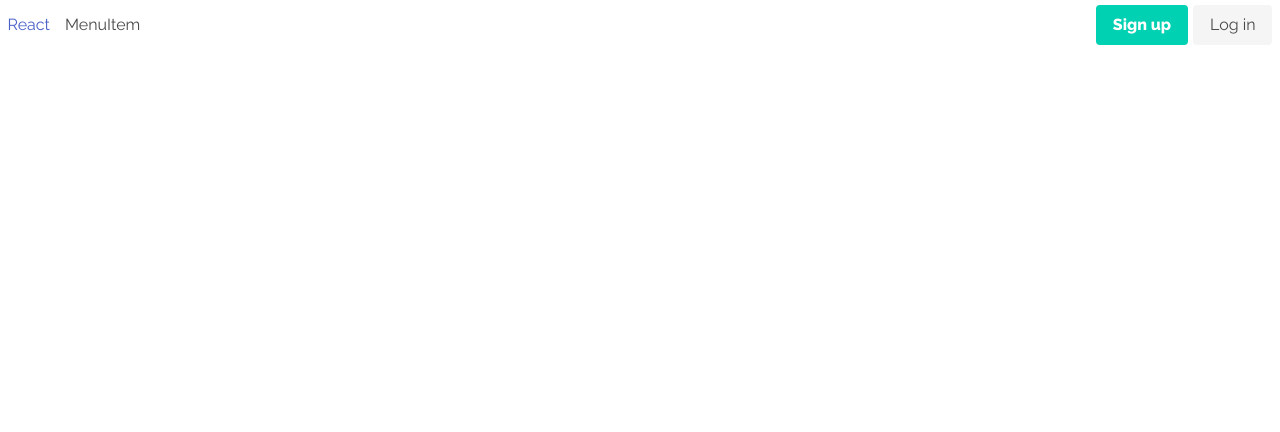
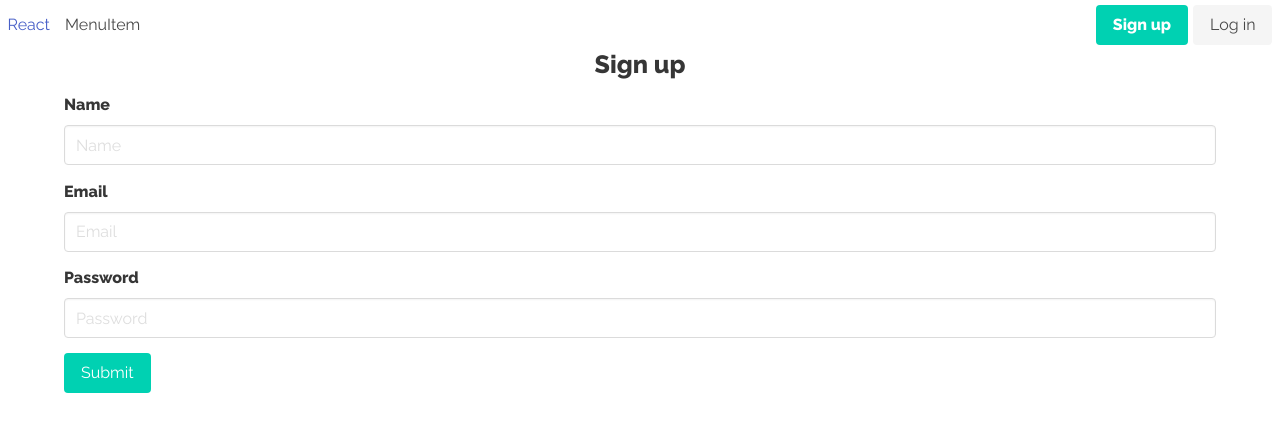
Before and after one commit to anku255/placement-portal-client, a React (Create React App) app: page /register in a window 1280 px wide. Shown: the top 432 px of the page. Built offline with nearby package versions, Linux system fonts and the light colour scheme.

Commit message:
Add Login and Register components

```diff
--- a/src/App.js
+++ b/src/App.js
@@ -1,20 +1,16 @@
 import React, { Component } from "react";
 import { Provider } from "react-redux";
-import { BrowserRouter, Route } from "react-router-dom";
 
 import store from "./store/store";
 import Header from "./components/Header";
-
-const HelloWorld = () => <div>Hello, World!</div>;
+import Routes from "./components/Routes";
 
 class App extends Component {
   render() {
     return (
       <Provider store={store}>
         <Header />
-        <BrowserRouter>
-          <Route path="/" exact component={HelloWorld} />
-        </BrowserRouter>
+        <Routes />
       </Provider>
     );
   }
--- a/src/components/Header.js
+++ b/src/components/Header.js
@@ -32,10 +32,12 @@ class Header extends Component {
           <div className="navbar-end">
             <div className="navbar-item">
               <div className="buttons">
-                <a className="button is-primary">
+                <a href="/register" className="button is-primary">
                   <strong>Sign up</strong>
                 </a>
-                <a className="button is-light">Log in</a>
+                <a href="/login" className="button is-light">
+                  Log in
+                </a>
               </div>
             </div>
           </div>
--- /dev/null
+++ b/src/components/Login.js
@@ -0,0 +1,42 @@
+import React, { Component } from "react";
+
+import Input from "../components/common/form/Input";
+
+class Login extends Component {
+  state = { email: "", password: "" };
+
+  handleInputChange = e => {
+    this.setState({ [e.target.name]: e.target.value });
+  };
+
+  handleSumbit = e => {
+    e.preventDefault();
+  };
+
+  render() {
+    return (
+      <div className="container login">
+        <div className="title is-size-2 has-text-centered">Login</div>
+        <Input
+          label="Email"
+          type="email"
+          placeholder="Email"
+          name="email"
+          onChange={this.handleInputChange}
+        />
+        <Input
+          label="Password"
+          type="password"
+          placeholder="Password"
+          name="password"
+          onChange={this.handleInputChange}
+        />
+        <button className="button is-primary" onClick={this.handleSumbit}>
+          Submit
+        </button>
+      </div>
+    );
+  }
+}
+
+export default Login;
--- /dev/null
+++ b/src/components/Register.js
@@ -0,0 +1,49 @@
+import React, { Component } from "react";
+
+import Input from "../components/common/form/Input";
+
+class Register extends Component {
+  state = { email: "", name: "", password: "" };
+
+  handleInputChange = e => {
+    this.setState({ [e.target.name]: e.target.value });
+  };
+
+  handleSumbit = e => {
+    e.preventDefault();
+  };
+
+  render() {
+    return (
+      <div className="container register">
+        <div className="title is-size-2 has-text-centered">Sign up</div>
+        <Input
+          label="Name"
+          type="name"
+          placeholder="Name"
+          name="name"
+          onChange={this.handleInputChange}
+        />
+        <Input
+          label="Email"
+          type="email"
+          placeholder="Email"
+          name="email"
+          onChange={this.handleInputChange}
+        />
+        <Input
+          label="Password"
+          type="password"
+          placeholder="Password"
+          name="password"
+          onChange={this.handleInputChange}
+        />
+        <button className="button is-primary" onClick={this.handleSumbit}>
+          Submit
+        </button>
+      </div>
+    );
+  }
+}
+
+export default Register;
--- /dev/null
+++ b/src/components/Routes/index.js
@@ -0,0 +1,14 @@
+import React from "react";
+import { BrowserRouter, Route } from "react-router-dom";
+
+import Login from "../Login";
+import Register from "../Register";
+
+export default function Routes() {
+  return (
+    <BrowserRouter>
+      <Route path="/login" exact component={Login} />
+      <Route path="/register" exact component={Register} />
+    </BrowserRouter>
+  );
+}
--- /dev/null
+++ b/src/components/common/form/Input.js
@@ -0,0 +1,28 @@
+import React from "react";
+import PropTypes from "prop-types";
+
+export default function Input(props) {
+  return (
+    <div className="field">
+      <label className="label">{props.label}</label>
+      <div className="control">
+        <input className="input" {...props} />
+      </div>
+      <p className="help is-danger">{props.errorText}</p>
+    </div>
+  );
+}
+
+Input.propTypes = {
+  label: PropTypes.string.isRequired,
+  name: PropTypes.string.isRequired,
+  type: PropTypes.string,
+  placeholder: PropTypes.string,
+  errorText: PropTypes.string,
+  value: PropTypes.string.isRequired,
+  onChange: PropTypes.func.isRequired
+};
+
+Input.defaultProps = {
+  type: "text"
+};
--- a/src/styles/base/_general.scss
+++ b/src/styles/base/_general.scss
@@ -1,10 +1,6 @@
 //
 // General styling for the page
 //
-
-html {
-  font-size: 62.5%; // 10px
-}
 
 body {
   width: 100%;
--- a/src/styles/base/_setup.scss
+++ b/src/styles/base/_setup.scss
@@ -3,11 +3,12 @@
 html {
   -ms-text-size-adjust: 100%;
   -webkit-text-size-adjust: 100%;
+  font-size: 62.5%; // 10px
 }
 body {
   margin: 0;
   font-family: "Raleway", sans-serif;
-  font-size: 62.5%; // 10px
+  font-size: inherit;
 }
 
 article,
@@ -185,7 +186,6 @@ textarea {
   font: inherit;
 }
 html {
-  font: 112.5%/1.45em georgia, serif;
   box-sizing: border-box;
   overflow-y: scroll;
 }
--- a/src/styles/base/_variables.scss
+++ b/src/styles/base/_variables.scss
@@ -15,6 +15,7 @@ $primary-accent: hsl(171, 100%, 41%);
 // Fonts
 $heading-color: $off-black;
 $default-font-size: 1.6rem;
+$size-normal: $default-font-size;
 
 // Layout
 
--- /dev/null
+++ b/src/styles/components/_login.scss
@@ -0,0 +1,3 @@
+.login {
+  max-width: 50rem;
+}
--- /dev/null
+++ b/src/styles/components/_register.scss
@@ -0,0 +1,3 @@
+.register {
+  max-width: 50rem;
+}
--- a/src/styles/styles.scss
+++ b/src/styles/styles.scss
@@ -2,19 +2,15 @@
 // Main Sass file for imports
 //
 
-// Bulma
-@import "bulma/sass/utilities/_all.sass";
-@import "bulma/sass/grid/columns.sass";
-@import "bulma/sass/elements/button.sass";
-@import "bulma/sass/elements/form.sass";
-@import "bulma/sass/elements/other.sass";
-@import "bulma/sass/components/navbar.sass";
 
 // Base Sass Files
+@import "base/variables";
+@import "bulma/bulma.sass";
 @import "base/setup";
-@import "base/variables";
+@import "base/general";
 @import "base/mixins";
-@import "base/general";
 
 // Components
-@import "components/header"
+@import "components/header";
+@import "components/login";
+@import "components/register";
```
